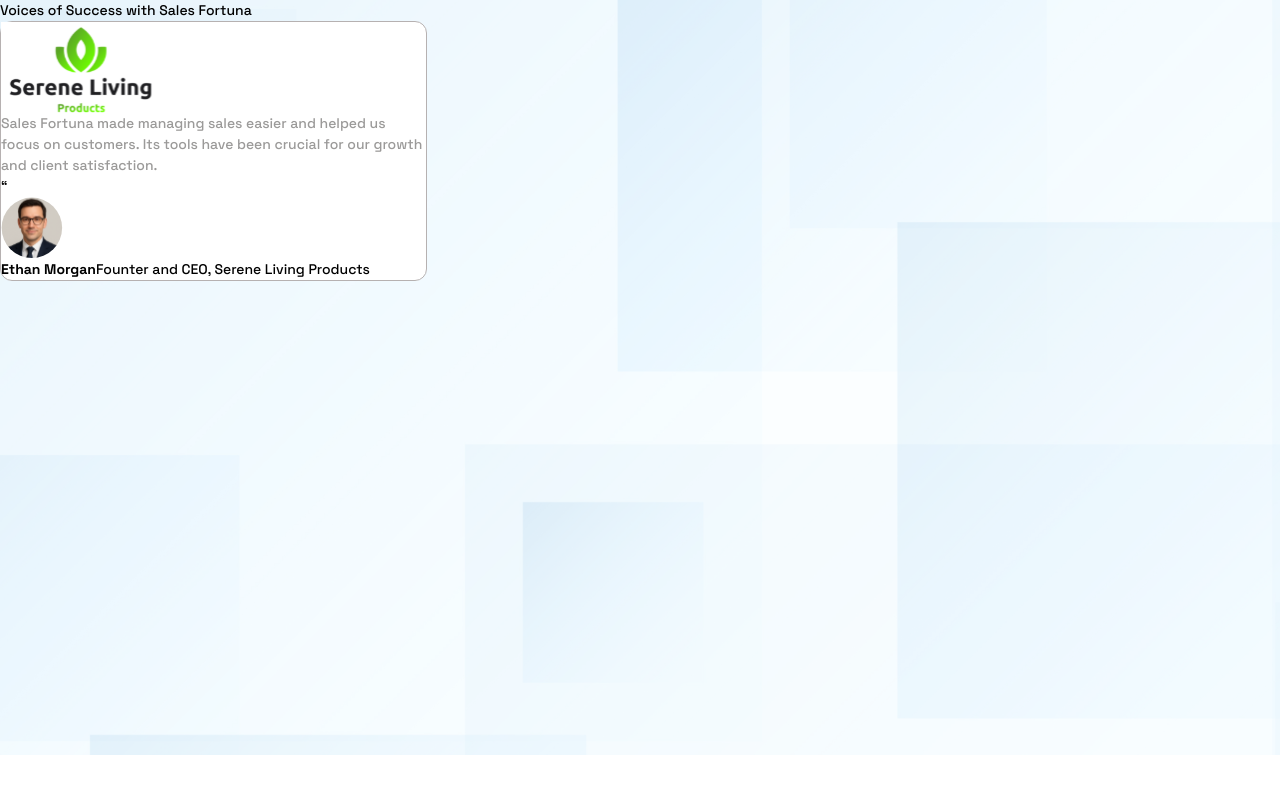
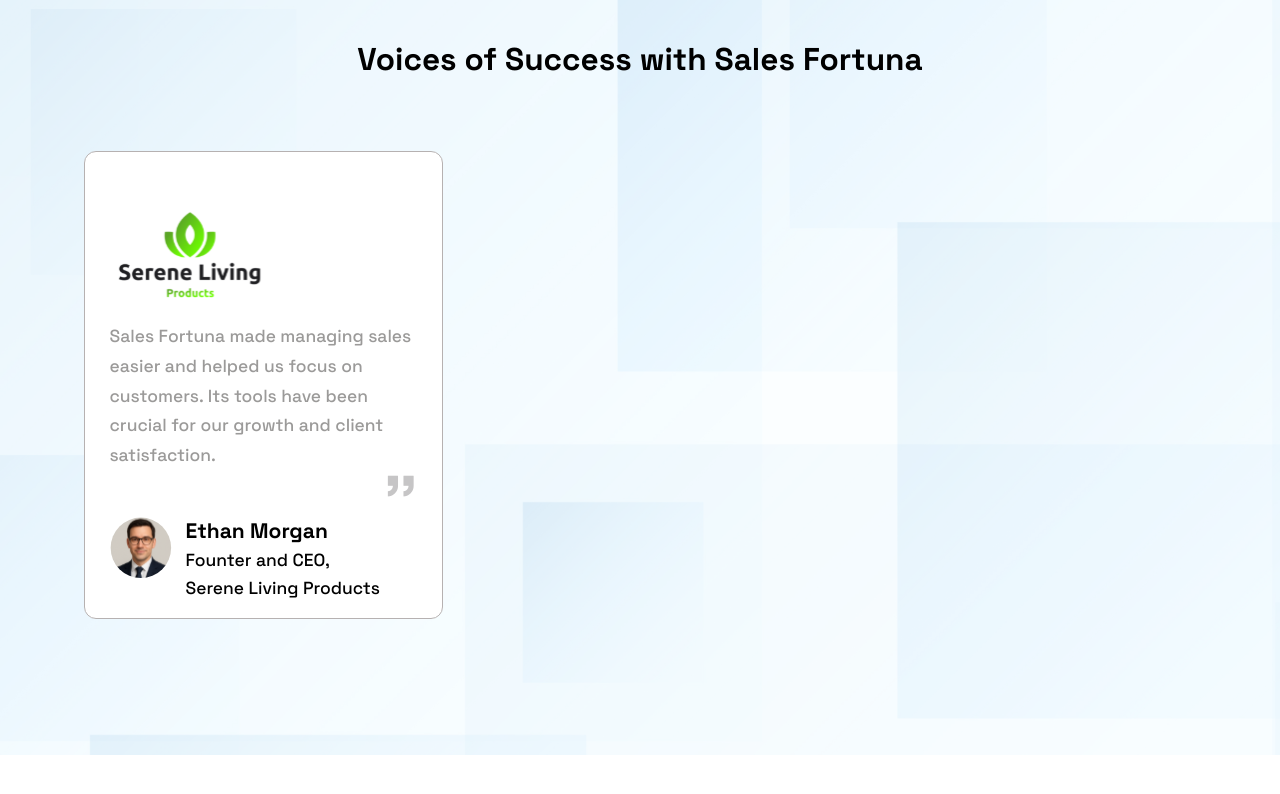
Before and after one commit to OleksandrTrokhymchuk/amazonagencyswiper, a Next.js app in the folder my-app/: page / in a window 1280 px wide. Shown: the top 794 px of the page. Built offline with nearby package versions, Linux system fonts and the light colour scheme.

Commit message:
styling first slide

```diff
--- a/my-app/src/app/components/mainSwiper/mainSwiper.tsx
+++ b/my-app/src/app/components/mainSwiper/mainSwiper.tsx
@@ -13,29 +13,44 @@
 
 export default function MainSwiper() {
     return(
-        <>
-            <h1>Voices of Success with Sales Fortuna</h1>
+        <div className="px-24 pt-12">
+            <h1
+                className="text-4xl font-bold mb-[74px] text-center"
+            >
+                Voices of Success with Sales Fortuna
+            </h1>
             <Swiper
               modules={[Navigation, Pagination, A11y]}
               slidesPerView={3}
+              spaceBetween={18}
               navigation
               pagination={{ clickable: true }}
               scrollbar={{ draggable: true }}
             >
                 <SwiperSlide>
-                    <div className="bg-white rounded-[12px] border border-[#B6B1B1] border-solid">
-                        <Image src={SereneLivingLogoImg} alt="Serene Living Logo"/>
+                    <div
+                        className="max-w-[380px] max-h-[500px]
+                            bg-white rounded-[12px]
+                            border border-[#B6B1B1] border-solid
+                            pb-8 px-7 pt-[170px]"
+                    >
+
                         <blockquote>
-                            <p className="text-[#9B9A99]">
+                            <p className="relative text-[#9B9A99] leading-[1.7] text-xl mb-10 ">
                                 Sales Fortuna made managing sales easier and helped us focus on customers. Its tools have been crucial for our growth and client satisfaction.
+                                <span className="font-staatliches absolute right-0 bottom-[-35px] text-8xl text-[#C6C5C6] transform rotate-180">“</span>
+                                <Image
+                                    src={SereneLivingLogoImg}
+                                    alt="Serene Living Logo"
+                                    className="absolute top-[-115px]"
+                                />
                             </p>
-                            <span>“</span>
                             <footer>
-                                <cite>
+                                <cite className="flex gap-x-4">
                                     <Image src={EthanMorganProfileImg} alt="Ethan Morgan Profile Picture"/>
-                                    <div className="font-bold">
-                                        Ethan Morgan
-                                        <span className="font-medium">Founter and CEO, Serene Living Products</span>
+                                    <div className="font-bold text-2xl tranform translate-y-3">
+                                        Ethan Morgan <br />
+                                        <span className="font-medium text-xl">Founter and CEO, <br /> Serene Living Products</span>
                                     </div>
                                 </cite>
                             </footer>
@@ -44,6 +59,6 @@
 
                 </SwiperSlide>
             </Swiper>
-        </>
+        </div>
     )
 }
--- a/my-app/src/app/page.tsx
+++ b/my-app/src/app/page.tsx
@@ -2,11 +2,13 @@
 
 export default function Home() {
   return (
-    <section
-        className="bg-no-repeat bg-bottom bg-cover h-[755px]"
-        style={{ backgroundImage: "url('/images/background.svg')" }}
-      >
-      <MainSwiper />
-    </section>
+    <main  className="bg-no-repeat bg-bottom bg-cover h-[755px]"
+          style={{ backgroundImage: "url('/images/background.svg')" }} >
+      <section
+         className="max-w-[1360px] mx-auto"
+          >
+        <MainSwiper/>
+      </section>
+    </main>
   )
 }
--- a/my-app/tailwind.config.js
+++ b/my-app/tailwind.config.js
@@ -11,6 +11,7 @@
     extend: {
       fontFamily: {
         sans: ['var(--font-space-grotesk)', 'sans-serif'],
+        staatliches: ['var(--font-staatliches)', 'sans-serif'],
       },
     },
   },
```
